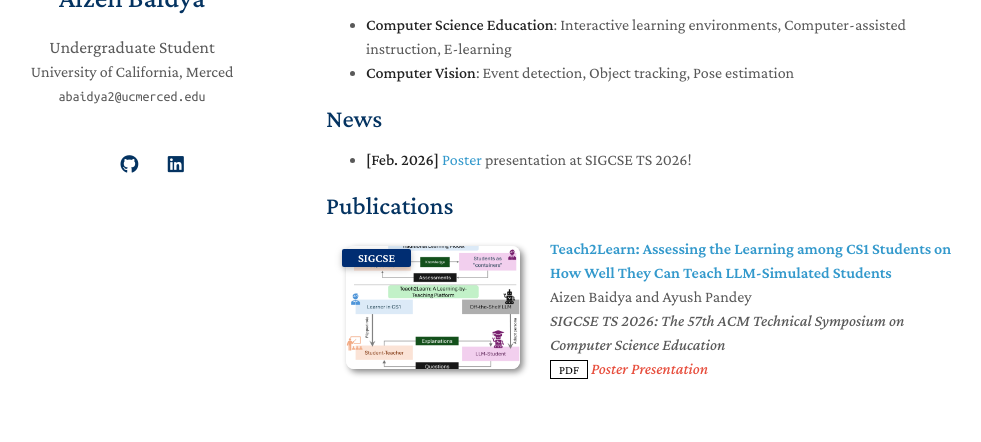
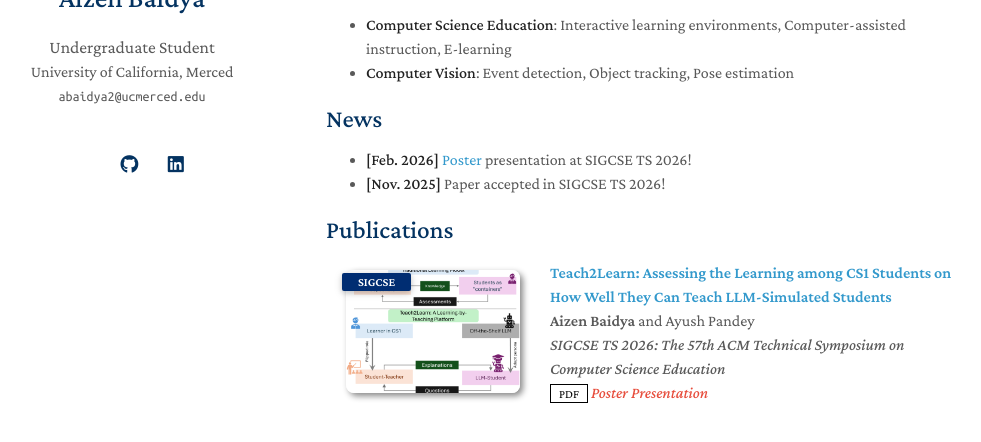
Before and after one commit to aizenbaidya/aizenbaidya.github.io, a Jekyll site: the page built from index.md, in a window 1280 px wide, cut to the strip 206-648 px from the top of the page. Shown: the whole strip, without its empty margins (144-1125 px from the left). Built offline with Jekyll 4.4.1, drawn with Linux system fonts in a browser that asks for light colours; a style sheet for code colours, icons or effects is not loaded; our own code applies the rules of GitHub Pages for plain Markdown files.

Commit message:
Minor changes

```diff
--- a/_data/publications.yml
+++ b/_data/publications.yml
@@ -1,7 +1,7 @@
 main:
 
   - title: "Teach2Learn: Assessing the Learning among CS1 Students on How Well They Can Teach LLM-Simulated Students"
-    authors: Aizen Baidya and Ayush Pandey
+    authors: "<b>Aizen Baidya</b> and Ayush Pandey"
     conference_short: SIGCSE
     conference: "SIGCSE TS 2026: The 57th ACM Technical Symposium on Computer Science Education"
     pdf: https://dl.acm.org/doi/pdf/10.1145/3770761.3777348
--- a/index.md
+++ b/index.md
@@ -14,3 +14,4 @@ Hello! My name is Aizen, and I am an undergraduate student studying Computer Sci
 ## News
 
 - **[Feb. 2026]** <a href="/assets/files/sigcse-ts-2026-poster.pdf" target="_blank" rel="noopener noreferrer">Poster</a> presentation at SIGCSE TS 2026!
+- **[Nov. 2025]** Paper accepted in SIGCSE TS 2026!
```
